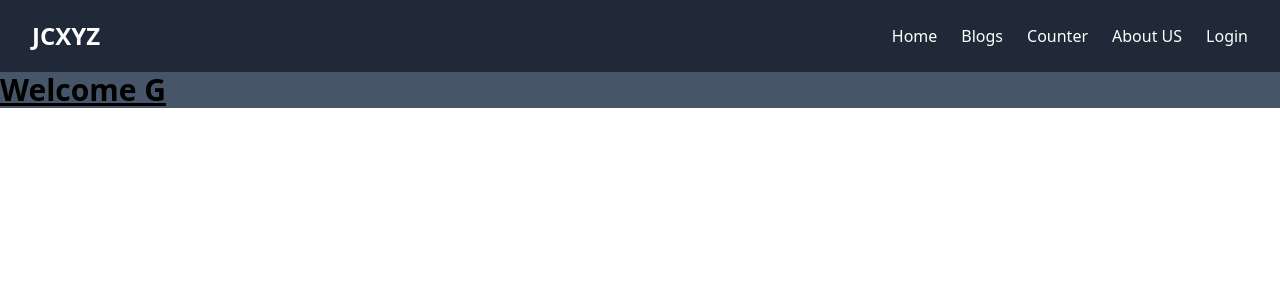
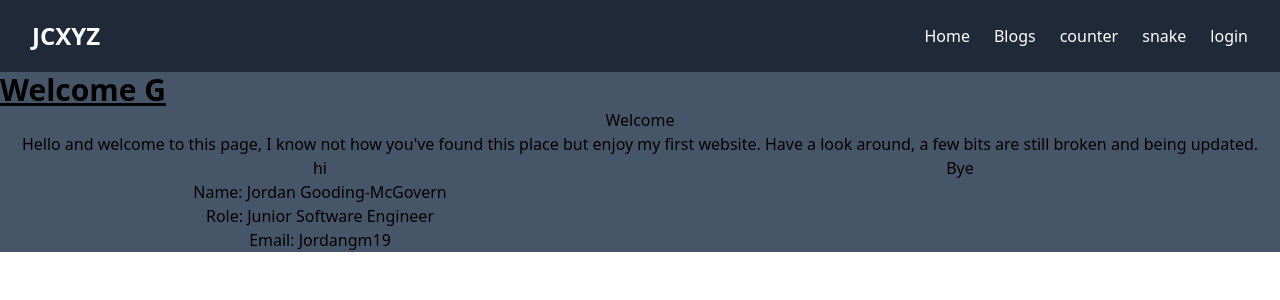
Before and after one commit to TheLastHuntsman/NextJsTesting, a Next.js app: page / in a window 1280 px wide. Shown: the top 300 px of the page. Built offline with nearby package versions, Linux system fonts and the light colour scheme.

Commit message:
navbar and snake

```diff
--- /dev/null
+++ b/src/app/components/navBarButton.tsx
@@ -0,0 +1,18 @@
+import Link from "next/link";
+
+type ButtonProps = {
+  pageLink: string;
+  text: string;
+  navbar: any;
+  setNavbar: any
+};
+
+export default function NavbarButton({ pageLink, text, navbar, setNavbar }: ButtonProps) {
+  return (
+      <li className="flex text-white py-3
+      hover:outline outline-offset-4">
+        <Link onClick={() => setNavbar(!navbar)} href={pageLink}>{text}</Link>
+      </li>
+  );
+}
+// hover:bg-purple-400 hover:outline-purple-700 hover:bg-opacity-10
--- a/src/app/components/navbar.tsx
+++ b/src/app/components/navbar.tsx
@@ -1,9 +1,11 @@
-"use client"
+"use client";
 
-import Head from 'next/head';
-import Link from 'next/link';
-import { useState } from 'react';
+import Head from "next/head";
+import Link from "next/link";
+import { useState } from "react";
+import NavbarButton from "./navBarButton"
 
+//TODO add light grey hover
 export default function Navbar() {
   const [navbar, setNavbar] = useState(false);
   return (
@@ -12,7 +14,7 @@ export default function Navbar() {
         <div className="justify-between px-4 mx-auto lg:max-w-7xl md:items-center md:flex md:px-8">
           <div>
             <div className="flex items-center justify-between py-3 md:py-5 md:block">
-                <a href="#">
+              <a href="/">
                 <h2 className="text-2xl text-white font-bold">JCXYZ</h2>
               </a>
               <div className="">
@@ -55,36 +57,18 @@ export default function Navbar() {
           </div>
           <div>
             <div
+              id="whatAmI"
               className={`flex-1 justify-self-center pb-3 mt-8 md:block md:pb-0 md:mt-0 ${
-                  navbar ? 'block' : 'hidden'
+                navbar ? "block" : "hidden"
               }`}
             >
-                <ul className="items-center justify-center space-y-8 md:flex md:space-x-6 md:space-y-0">
-                  <li className="text-white">
-                    <Link href="/">
-                      Home
-                    </Link>
-                  </li>
-                  <li className="text-white">
-                    <Link href="/blogs">
-                      Blogs
-                    </Link>
-                  </li>
-                  <li className="text-white">
-                    <Link href="/counter">
-                      Counter
-                    </Link>
-                  </li>
-                  <li className="text-white">
-                    <Link href="/about">
-                      About US
-                    </Link>
-                  </li>
-                  <li className="text-white">
-                    <Link href="/login">
-                      Login
-                    </Link>
-                  </li>
+              <ul className="items-center justify-center content-evenly space-y-2 md:flex md:space-x-6 md:space-y-0">
+                <NavbarButton pageLink="/" text="Home" navbar={Navbar} setNavbar={setNavbar} />
+                <NavbarButton pageLink="/blog" text="Blogs" navbar={Navbar} setNavbar={setNavbar} />
+                <NavbarButton pageLink="/counter" text="counter" navbar={Navbar} setNavbar={setNavbar} />
+                <NavbarButton pageLink="/snake" text="snake" navbar={Navbar} setNavbar={setNavbar} />
+                <NavbarButton pageLink="/login" text="login" navbar={Navbar} setNavbar={setNavbar} />
+
               </ul>
             </div>
           </div>
--- a/src/app/page.tsx
+++ b/src/app/page.tsx
@@ -9,6 +9,25 @@ export default function Home() {
   return (
     <main className={"bg-slate-600"}>
       <h1 className={"text-3xl font-bold underline"} >Welcome G</h1>
+      <div className="container-fluid text-center">
+      <h1>Welcome</h1>
+      <h4> Hello and welcome to this page, I know not how you've found this place but enjoy my first website. Have a look around, a few bits are still broken and being updated. </h4>
+    </div>
+    <div className="grid grid-cols-2 justify-center text-center">
+      <div id="leftPage">
+        <h1>hi</h1>
+        <p>Name: Jordan Gooding-McGovern</p>
+        <p>Role: Junior Software Engineer</p>
+        <p>Email: Jordangm19</p>
+
+      </div>
+      <div id="rightPage">
+        <h1>Bye</h1>
+
+      </div>
+
+    </div>
+
 
     </main>
   )
--- /dev/null
+++ b/src/app/snake/page.tsx
@@ -0,0 +1,87 @@
+"use client";
+
+import React, { useState, useRef, useEffect, FC } from "react";
+
+const Page: React.FC<{}> = () => {
+  const canvasHeight = 500;
+  const canvasWidth = 500;
+  const canvasGridSize = 20;
+
+  const [snake, setSnake] = useState<{
+    head: { x: number; y: number };
+    tail: Array<any>;
+  }>({ head: { x: 15, y: 15 }, tail: [] });
+
+  const canvasRef = useRef<HTMLCanvasElement | null>(null);
+
+  const canvasCtxRef = useRef<CanvasRenderingContext2D | null>(null);
+
+  const fillRect = (
+    ctx: CanvasRenderingContext2D,
+    x: number,
+    y: number,
+    w: number,
+    h: number
+  ) => {
+    ctx.fillRect(x, y, w, h);
+  };
+
+  const strokeRect = (
+    ctx: CanvasRenderingContext2D,
+    x: number,
+    y: number,
+    w: number,
+    h: number
+  ) => {
+    ctx.strokeRect(x, y, w, h);
+  };
+
+  const drawSnake = (
+    ctx: CanvasRenderingContext2D,
+    x: number,
+    y: number,
+    w: number,
+    h: number
+  ) => {
+    ctx.strokeRect(x, y, w, h);
+    ctx.fillRect(x, y, w, h);
+  };
+
+  const clearSnake = () => {};
+
+  const clearCanvas = (ctx: CanvasRenderingContext2D) => {
+    ctx?.clearRect(0, 0, canvasHeight, canvasWidth);
+  };
+
+  useEffect(() => {
+    canvasCtxRef.current = canvasRef.current!.getContext("2d");
+    let ctx = canvasCtxRef.current!; // Assigning to a temp variable
+
+    drawSnake(ctx!, snake.head.x, snake.head.y, canvasGridSize, canvasGridSize);
+
+    const interval = setInterval(() => {
+      setSnake({ head: { x: snake.head.x + 15, y: snake.head.y }, tail: [] });
+
+      //fillRect(ctx!,tempSnake.x, tempSnake.y, canvasGridSize, canvasGridSize)
+
+      //useeffect make snake head add interval for blink
+      //make snake
+      //add button direction effect
+    }, 250);
+  }, [snake]);
+
+  return (
+    <>
+      <div className="flex flex-col w-screen h-screen justify-center items-center border border-black">
+        <div className="border border-black">
+          <canvas ref={canvasRef} width={500} height={500} className="" />
+          <div className="bg-slate-700" style={{ width: 500, height: 100 }}>
+            <div>content</div>
+          </div>
+        </div>
+      </div>
+    </>
+  );
+};
+
+export default Page;
```
Also changed, not shown: 1 other file (tests, documents, lock files or other folders). Lines whose indentation alone changed are shown as unchanged.
